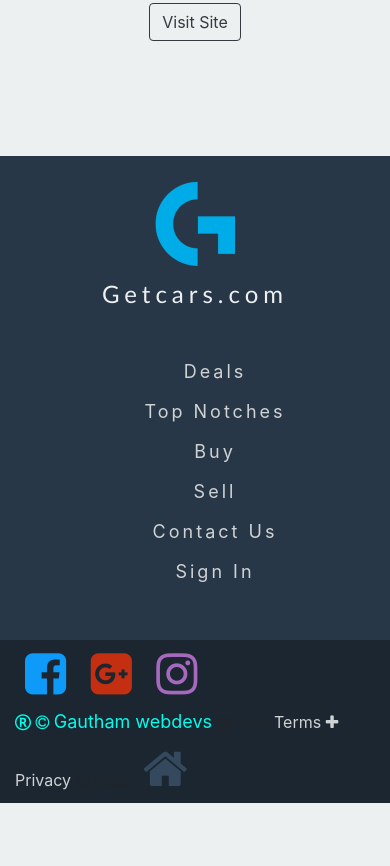
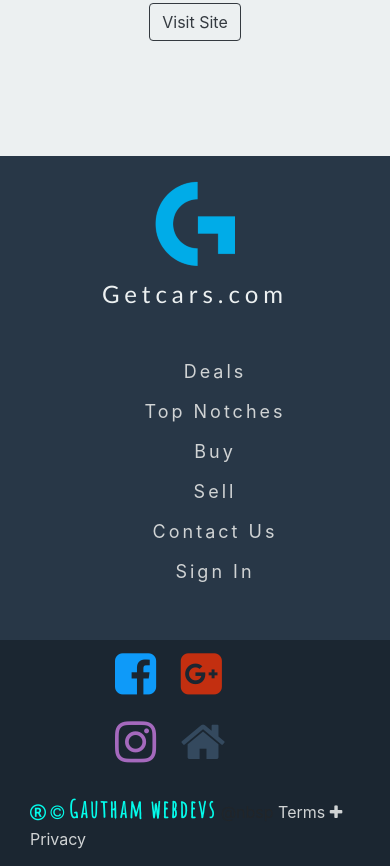
Before and after one commit to Gauthamprasath/GetCars.com, a plain HTML site: page index.html in a window 390 px wide. Shown: the part 4110-4976 px from the top of the page. Before the commit the page ends 4913 px from the top, so only its background shows below. Drawn offline with nearby package versions, Linux system fonts and the light colour scheme.

Commit message:
front end 1

```diff
--- a/index.html
+++ b/index.html
@@ -9,6 +9,7 @@
     <link rel="stylesheet" href="bootstrap-4.3.1-dist/css/bootstrap.min.css">
     <link rel="stylesheet" href="main.css">
     <link rel="stylesheet" href="https://cdnjs.cloudflare.com/ajax/libs/font-awesome/4.7.0/css/font-awesome.min.css">
+    <link href="https://fonts.googleapis.com/css?family=Amatic+SC|Pacifico|Satisfy|Shadows+Into+Light|Source+Code+Pro&display=swap" rel="stylesheet">
 </head>
 <body>
 <div>
@@ -307,12 +308,15 @@
         <br>
         <br>
         <div class="row footer-dark">
-            <div class="col-sm-12 col-md-12">
+            <div class="col-sm-12 col-md-6">
                 <div class="footer-end-left">
                     <i class="fa fa-facebook-square fa-3x icon-pad"></i>
                     <i class="fa fa-google-plus-square fa-3x icon-pad"></i>
                     <i class="fa fa-instagram fa-3x icon-pad"></i>
+                    <i class="fa fa-home fa-3x icon-pad home-icon"></i>
                 </div>
+            </div>
+            <div class="col-sm-12 col-md-6">
                 <div class="footer-end-right">
                     <i class="fa fa-registered"></i>
                     <i class="fa fa-copyright"></i>
@@ -321,8 +325,6 @@
                     <a href="#" class="footer-terms">Terms</a>
                     <i class="fa fa-plus"></i>
                     <a href="#" class="footer-terms">Privacy</a>
-                    @nbsp
-                    <i class="fa fa-home fa-3x icon-pad home-icon"></i>
                 </div>
             </div>
         </div>
--- a/main.css
+++ b/main.css
@@ -211,6 +211,8 @@ body{
     float: right;
     display: block;
     margin: auto;
+    padding: 15px;
+
 }
 
 .footer-dark{
@@ -231,6 +233,10 @@ body{
     color:#34495E;
 }
 
+.home-icon:hover{
+    color:#E67E22;
+}
+
 .fa-copyright{
     color:#04FCEB;
 }
@@ -244,12 +250,25 @@ body{
 }
 
 .gp-copyright{
-    font-family: ;
+    font-family: 'Amatic SC', cursive;
     color:#04FCEB;
-    font-size: large;
+    font-size: x-large;
+    letter-spacing: 2px;
+    font-weight: bolder;
 }
 
 .gp-copyright:hover{
     text-decoration: none;
     color:#EC7063;
 }
+
+@media screen and (max-width: 500px){
+    .footer-end-right{
+        float: none;
+    }
+    .footer-end-left{
+        display: block;
+        margin-left: 90px;
+        margin-right: 90px;
+    }
+}
```
